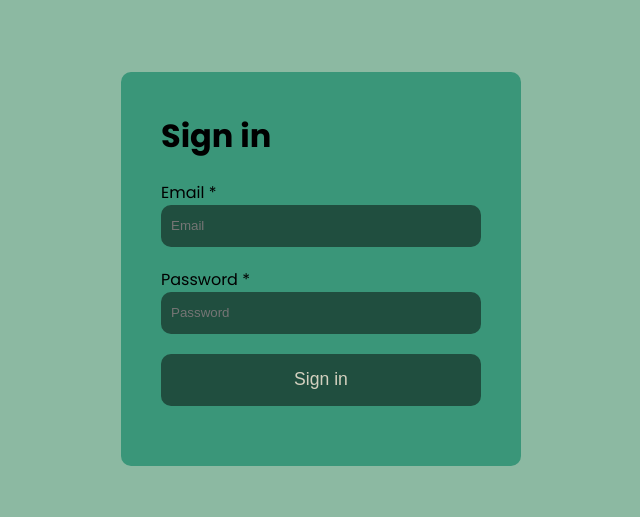
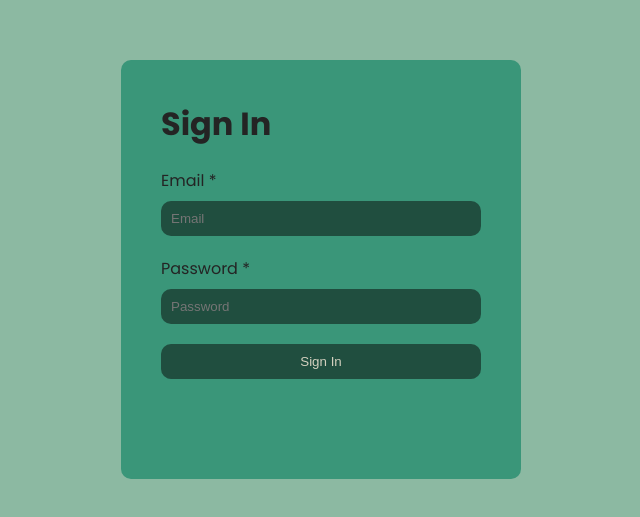
Before and after one commit to B3-Angers-2324/RamenAdvisor_Admin, a Svelte app: page / in a window 1280 px wide. Shown: the part 131-648 px from the top of the page, without its empty margins (319-959 px from the left). Built offline with nearby package versions, Linux system fonts and the light colour scheme.

Commit message:
Refactor sign in form layout and styles

```diff
--- a/src/routes/register/register.svelte
+++ b/src/routes/register/register.svelte
@@ -2,73 +2,131 @@
 
 </script>
 
-<main>
-    <div id='block'>
-    <h1> Sign in</h1>
+<div class="mainContainer">
+    <!-- svelte-ignore a11y-no-static-element-interactions -->
+    <div id="container">
+        <h1>Sign In</h1>
+        <form>
+            <div class="input">
+                <label for="email">Email *</label>
+                <input type="email" id="email" name="email" placeholder="Email" required>
+            </div>
 
-    <form>
-        <div class="form-group">
-            <label for="email">Email *</label>
-            <input class="form-control" id="email" name="email" type="email" placeholder="Email" required>
-        </div>
-        <div class="form-group">
-            <label for="password">Password *</label>
-            <input class="form-control" id="password" name="password" type="password" placeholder="Password" required>
-        </div>
-        <div class="form-group">
-            <button class="btn" type="submit">Sign in</button>
-        </div>
+            <div class="input">
+                <label for="password">Password *</label>
+                <input type="password" id="password" name="password" placeholder="Password" required>
+            </div>
+
+            <div class="input">
+                <input type="submit" value="Sign In">
+            </div>
+        </form>
     </div>
-</main>
+</div>
 
 <style lang="scss">
-    main {
+    .mainContainer{
+        width: 100%;
+        height: 100%;
         display: flex;
         justify-content: center;
-        align-items: center;
+    }
+    :global(main){
+        width: 100%;
         height: 100vh;
 
-        #block{
+        #container{
             background-color: var(--zomp);
+            width: fit-content;
+            height: fit-content;
             padding: var(--spacing);
             border-radius: var(--radius);
+            margin: auto;
+
 
             h1{
+                color: var(--black);
                 margin-bottom: calc(var(--spacing) / 2);
             }
+
             form{
+                display: flex;
+                flex-direction: column;
                 width: 20em;
-                .form-group{
+                margin-bottom: var(--spacing);
+
+                .input{
                     display: flex;
                     flex-direction: column;
-                    margin-bottom: calc(var(--spacing) / 2);
-                    .form-control{
+                    width: 100%;
+
+                    label{
+                        color: var(--black);
+                        margin-bottom: .5em;
+                        user-select: none;
+                    }
+
+                    input, select{
+                        margin-bottom: calc(var(--spacing) / 2);
+                        padding: calc(var(--spacing) / 4);
+                        border-radius: var(--radius);
+                        border: none;
                         background-color: var(--brunswick-green);
-                        border: none;
-                        height: 3em;
-                        border-radius: var(--radius);
-                        padding-left: calc(var(--spacing) / 4);
+                        color: var(--bone);
+
                         &:focus{
                             outline: none;
                         }
                     }
-                    .btn{
-                        background-color: var(--brunswick-green);
-                        border: none;
-                        height: 3em;
-                        border-radius: var(--radius);
-                        color: var(--bone);
-                        font-size: 1.1em;
+
+                    input[type="submit"]{
                         cursor: pointer;
                     }
+
+                    /* Chrome, Safari, Edge, Opera */
+                    input::-webkit-outer-spin-button,
+                    input::-webkit-inner-spin-button {
+                    -webkit-appearance: none;
+                    margin: 0;
+                    }
+
+                    /* Firefox */
+                    input[type=number] {
+                        -moz-appearance: textfield;
+                    }
                 }
+            }
 
+            a{
+                color: var(--black);
+                text-decoration: none;
+                font-size: .8em;
+                letter-spacing: .1em;
+                cursor: pointer;
+
+                &:focus{
+                    outline: none;
+                }
 
             }
         }
-
     }
 
+    @media only screen and (max-width: 600px){
+        :global(main){
+            #container{
+                width: 100vw;
+                padding: var(--spacing) 0;
+                border-radius: 0;
 
+                h1{
+                    padding: 0 calc(var(--spacing) / 2);
+                }
 
+                form{
+                    padding: 0 calc(var(--spacing) / 2);
+                }
+            }
+        }
+    }
 </style>
```
